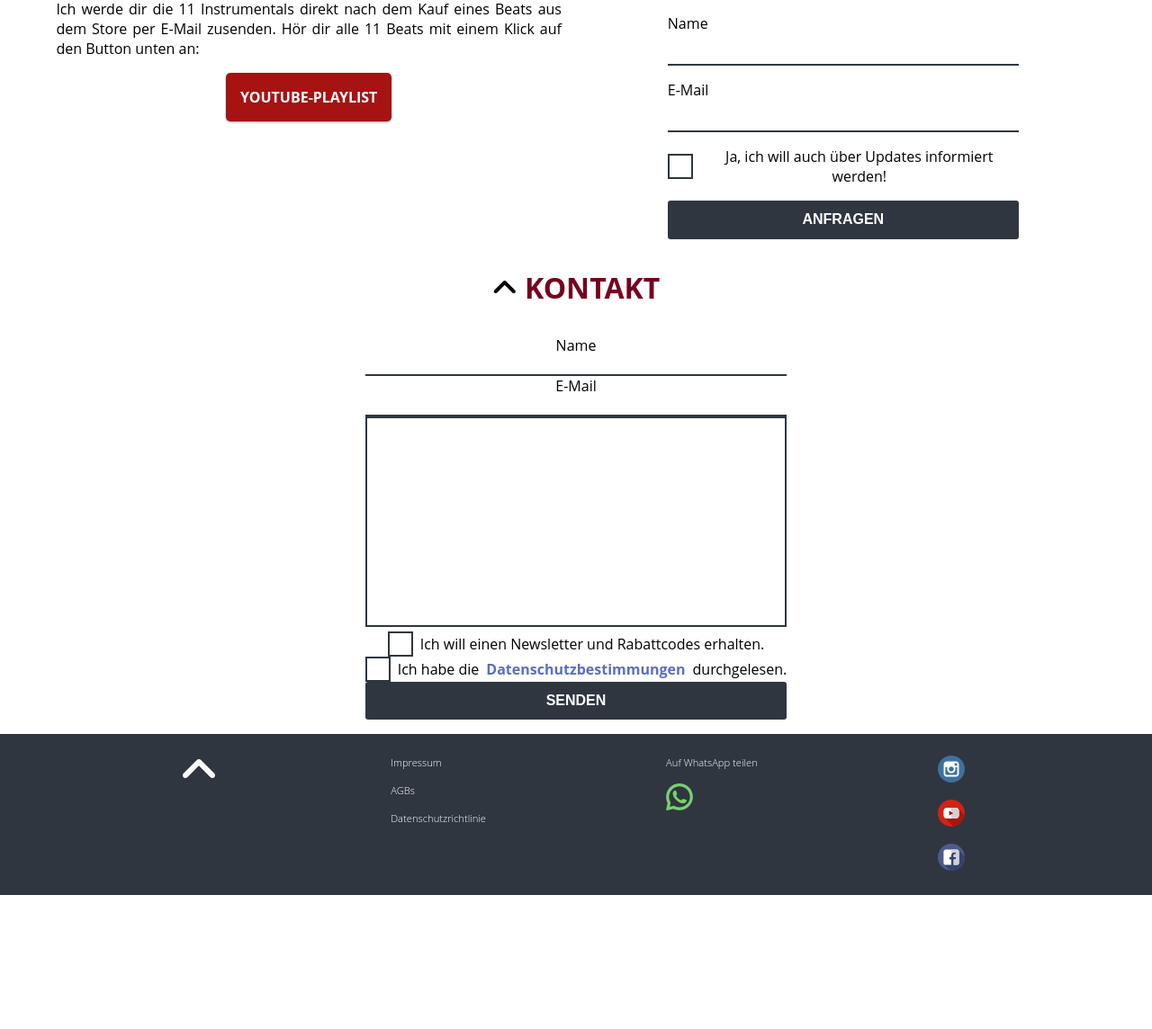
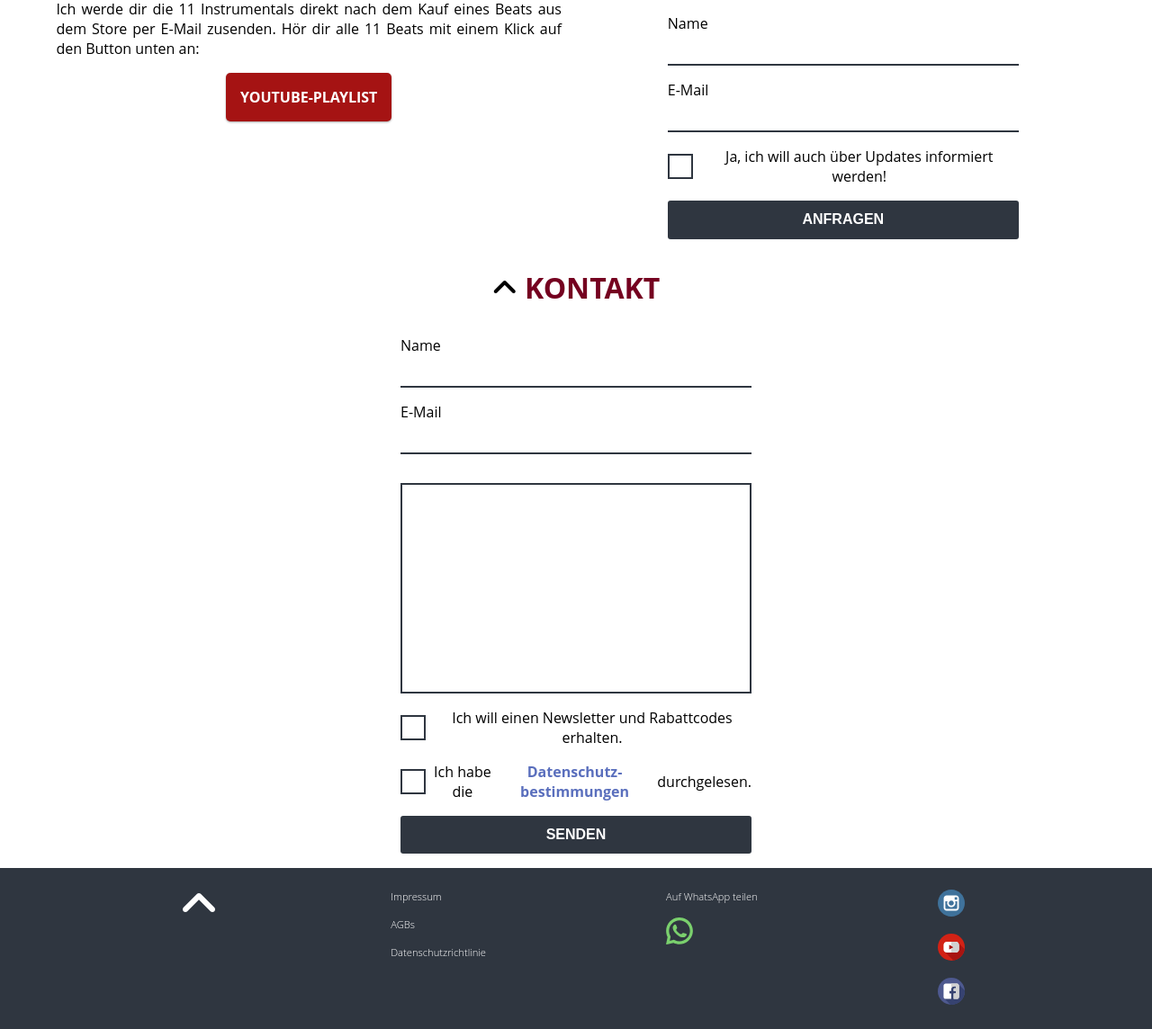
Before and after one commit to alperkuertuel/krispytunes, a PHP site: page /de in a window 1280 px wide. Shown: the part 3552-4696 px from the top of the page at 90% size. Before the commit the page ends 4547 px from the top, so only its background shows below. Run offline with PHP 8.4, Linux system fonts and the light colour scheme; some libraries are stand-ins or nearby versions.

Commit message:
fix text

```diff
--- a/components/contact/contact-de.php
+++ b/components/contact/contact-de.php
@@ -8,8 +8,8 @@
     <p data-js="contact-response-message">
         <!-- response message after submission -->
     </p>
-    <div data-js="contact-form-container">
-        <form data-js="contact-form" method="post" class="contact__form">
+    <div data-js="contact-form-container" class="contact__form-container">
+        <form data-js="contact-form" method="post" class="contact__form-container__form">
             <label for="contact-name">Name</label>
             <input type="text" name="contact-name" id="contact-name" autocomplete="on" maxlength="30" size="35" required>
 
@@ -26,7 +26,7 @@
 
             <label for="dsgvo">
                 <input type="checkbox" name="dsgvo" id="dsgvo" required>
-                Ich habe die <a href="privacy-policy" target="_blank">Datenschutzbestimmungen</a> durchgelesen.
+                Ich habe die <a href="privacy-policy" target="_blank">Datenschutz- bestimmungen</a> durchgelesen.
             </label>
 
             <input type="hidden" name="recaptcha-response-contact-form" id="recaptcha-response-contact-form">
```
